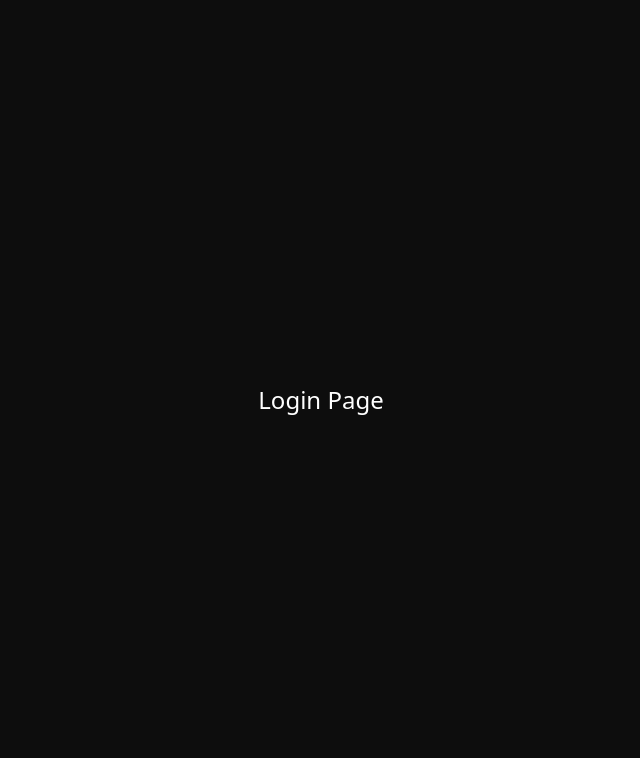
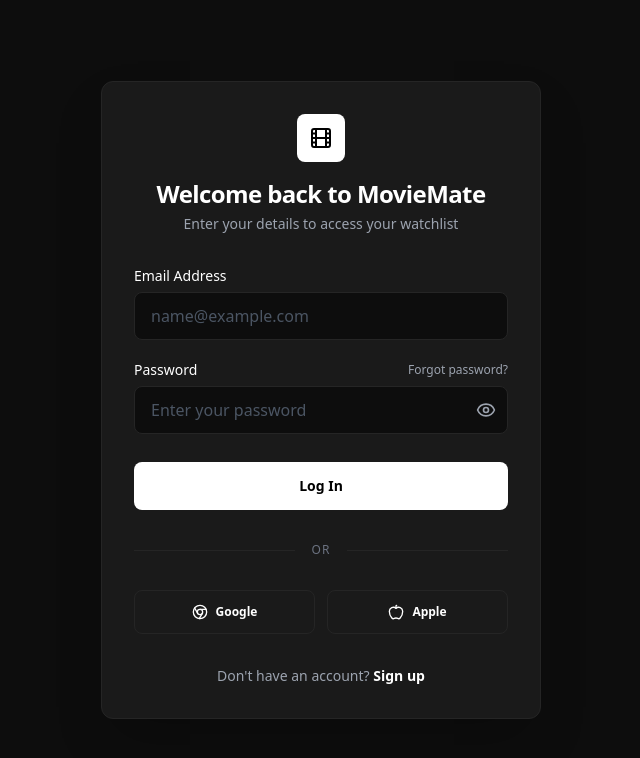
Before and after one commit to dwit63/MovieMate, a React (Vite) app in the folder moviemate-frontend/: page /login in a window 1280 px wide. Shown: the top 758 px of the page, without its empty margins (319-959 px from the left). Built offline with nearby package versions, Linux system fonts and the light colour scheme.

Commit message:
Added Login page and updated App.jsx

```diff
--- a/moviemate-frontend/src/App.jsx
+++ b/moviemate-frontend/src/App.jsx
@@ -5,7 +5,7 @@
 import ProtectedRoute from './components/ProtectedRoute';
 import LandingPage from './pages/LandingPage';
 import SignupPage from './pages/SignupPage';
-const LoginPage = () => <div className="min-h-screen flex items-center justify-center text-white text-2xl">Login Page</div>;
+import LoginPage from './pages/LoginPage';
 const OnboardingPage = () => <div className="min-h-screen flex items-center justify-center text-white text-2xl">Onboarding Page</div>;
 const HomePage = () => <div className="min-h-screen flex items-center justify-center text-white text-2xl">Home Page</div>;
 const ExplorePage = () => <div className="min-h-screen flex items-center justify-center text-white text-2xl">Explore Page</div>;
--- /dev/null
+++ b/moviemate-frontend/src/pages/LoginPage.jsx
@@ -0,0 +1,174 @@
+import { useState } from 'react';
+import { Link, useNavigate } from 'react-router-dom';
+import { Film, Eye, EyeOff, Chrome, Apple } from 'lucide-react';
+import { motion } from 'framer-motion';
+import toast from 'react-hot-toast';
+import { useAuth } from '../context/AuthContext';
+
+export default function LoginPage() {
+  const navigate = useNavigate();
+  const { login } = useAuth();
+
+  const [form, setForm] = useState({ email: '', password: '' });
+  const [errors, setErrors] = useState({});
+  const [showPassword, setShowPassword] = useState(false);
+  const [loading, setLoading] = useState(false);
+
+  const validate = () => {
+    const e = {};
+    if (!form.email.trim()) {
+      e.email = 'Email is required.';
+    } else if (!/^[^\s@]+@[^\s@]+\.[^\s@]+$/.test(form.email)) {
+      e.email = 'Enter a valid email address.';
+    }
+    if (!form.password) e.password = 'Password is required.';
+    return e;
+  };
+
+  const handleChange = (e) => {
+    setForm((prev) => ({ ...prev, [e.target.name]: e.target.value }));
+    setErrors((prev) => ({ ...prev, [e.target.name]: undefined }));
+  };
+
+  const handleSubmit = async (e) => {
+    e.preventDefault();
+    const errs = validate();
+    if (Object.keys(errs).length > 0) { setErrors(errs); return; }
+    setLoading(true);
+    try {
+      const result = await login(form.email.trim(), form.password);
+      if (result?.user?.isOnboarded === false) {
+        navigate('/onboarding');
+      } else {
+        navigate('/home');
+      }
+    } catch {
+      setErrors({ form: 'Invalid credentials. Please try again.' });
+    } finally {
+      setLoading(false);
+    }
+  };
+
+  return (
+    <div className="relative min-h-screen flex items-center justify-center p-4 bg-dark overflow-hidden">
+      {/* Decorative blobs */}
+      <div className="fixed inset-0 -z-10 pointer-events-none opacity-20">
+        <div className="absolute -top-[10%] -left-[10%] h-[40%] w-[40%] rounded-full bg-white/10 blur-[120px]" />
+        <div className="absolute -bottom-[10%] -right-[10%] h-[40%] w-[40%] rounded-full bg-white/5 blur-[120px]" />
+      </div>
+
+      <motion.div
+        initial={{ opacity: 0, y: 24 }}
+        animate={{ opacity: 1, y: 0 }}
+        transition={{ duration: 0.4, ease: 'easeOut' }}
+        className="w-full max-w-[440px] bg-dark-card border border-dark-border rounded-xl p-8 shadow-2xl"
+      >
+        {/* Brand */}
+        <div className="flex flex-col items-center gap-4 text-center mb-8">
+          <div className="flex h-12 w-12 items-center justify-center rounded-lg bg-white text-black">
+            <Film className="w-6 h-6" />
+          </div>
+          <div className="flex flex-col gap-1">
+            <h2 className="text-white text-2xl font-bold tracking-tight">Welcome back to MovieMate</h2>
+            <p className="text-gray-400 text-sm">Enter your details to access your watchlist</p>
+          </div>
+        </div>
+
+        {errors.form && (
+          <p className="text-red-500 text-sm text-center mb-4">{errors.form}</p>
+        )}
+
+        {/* Form */}
+        <form onSubmit={handleSubmit} className="flex flex-col gap-5" noValidate>
+          {/* Email */}
+          <div className="flex flex-col gap-1.5">
+            <label className="text-white text-sm font-medium">Email Address</label>
+            <input
+              type="email"
+              name="email"
+              value={form.email}
+              onChange={handleChange}
+              placeholder="name@example.com"
+              className={`h-12 w-full rounded-lg border bg-dark px-4 text-white placeholder:text-gray-600 outline-none transition-all focus:border-accent ${errors.email ? 'border-red-500' : 'border-dark-border'}`}
+            />
+            {errors.email && <p className="text-red-500 text-xs">{errors.email}</p>}
+          </div>
+
+          {/* Password */}
+          <div className="flex flex-col gap-1.5">
+            <div className="flex items-center justify-between">
+              <label className="text-white text-sm font-medium">Password</label>
+              <button type="button" className="text-gray-400 hover:text-white text-xs transition-colors">
+                Forgot password?
+              </button>
+            </div>
+            <div className="relative">
+              <input
+                type={showPassword ? 'text' : 'password'}
+                name="password"
+                value={form.password}
+                onChange={handleChange}
+                placeholder="Enter your password"
+                className={`h-12 w-full rounded-lg border bg-dark px-4 pr-12 text-white placeholder:text-gray-600 outline-none transition-all focus:border-accent ${errors.password ? 'border-red-500' : 'border-dark-border'}`}
+              />
+              <button
+                type="button"
+                onClick={() => setShowPassword((v) => !v)}
+                className="absolute right-3 top-1/2 -translate-y-1/2 text-gray-400 hover:text-white transition-colors"
+              >
+                {showPassword ? <EyeOff className="w-5 h-5" /> : <Eye className="w-5 h-5" />}
+              </button>
+            </div>
+            {errors.password && <p className="text-red-500 text-xs">{errors.password}</p>}
+          </div>
+
+          {/* Submit */}
+          <button
+            type="submit"
+            disabled={loading}
+            className="mt-2 h-12 w-full rounded-lg bg-white text-black text-sm font-bold hover:opacity-90 active:scale-[0.98] transition-all disabled:opacity-60 disabled:cursor-not-allowed"
+          >
+            {loading ? 'Logging in...' : 'Log In'}
+          </button>
+        </form>
+
+        {/* Divider */}
+        <div className="my-8 flex items-center gap-4">
+          <div className="h-px flex-1 bg-dark-border" />
+          <span className="text-gray-500 text-xs uppercase tracking-widest">or</span>
+          <div className="h-px flex-1 bg-dark-border" />
+        </div>
+
+        {/* Social buttons */}
+        <div className="flex gap-3">
+          <button
+            type="button"
+            onClick={() => toast('Google login coming soon!')}
+            className="flex h-11 flex-1 items-center justify-center gap-2 rounded-lg border border-dark-border bg-transparent text-white hover:bg-white/5 transition-colors"
+          >
+            <Chrome className="w-4 h-4" />
+            <span className="text-xs font-semibold">Google</span>
+          </button>
+          <button
+            type="button"
+            onClick={() => toast('Apple login coming soon!')}
+            className="flex h-11 flex-1 items-center justify-center gap-2 rounded-lg border border-dark-border bg-transparent text-white hover:bg-white/5 transition-colors"
+          >
+            <Apple className="w-4 h-4" />
+            <span className="text-xs font-semibold">Apple</span>
+          </button>
+        </div>
+
+        {/* Footer */}
+        <div className="mt-8 text-center">
+          <p className="text-gray-400 text-sm">
+            Don't have an account?{' '}
+            <Link to="/signup" className="font-semibold text-white hover:underline underline-offset-4">
+              Sign up
+            </Link>
+          </p>
+        </div>
+      </motion.div>
+    </div>
+  );
+}
```
